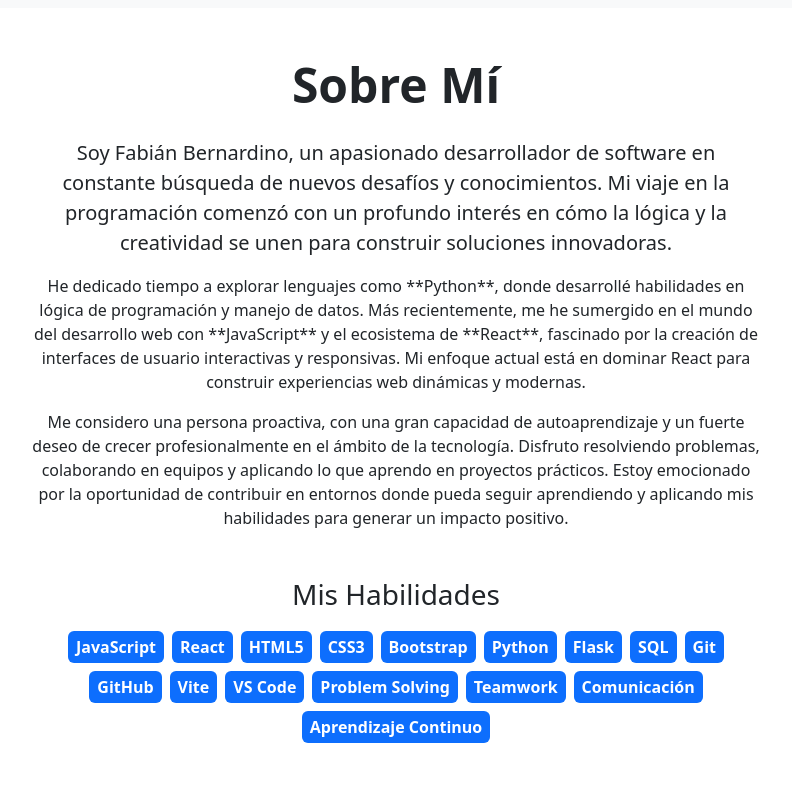
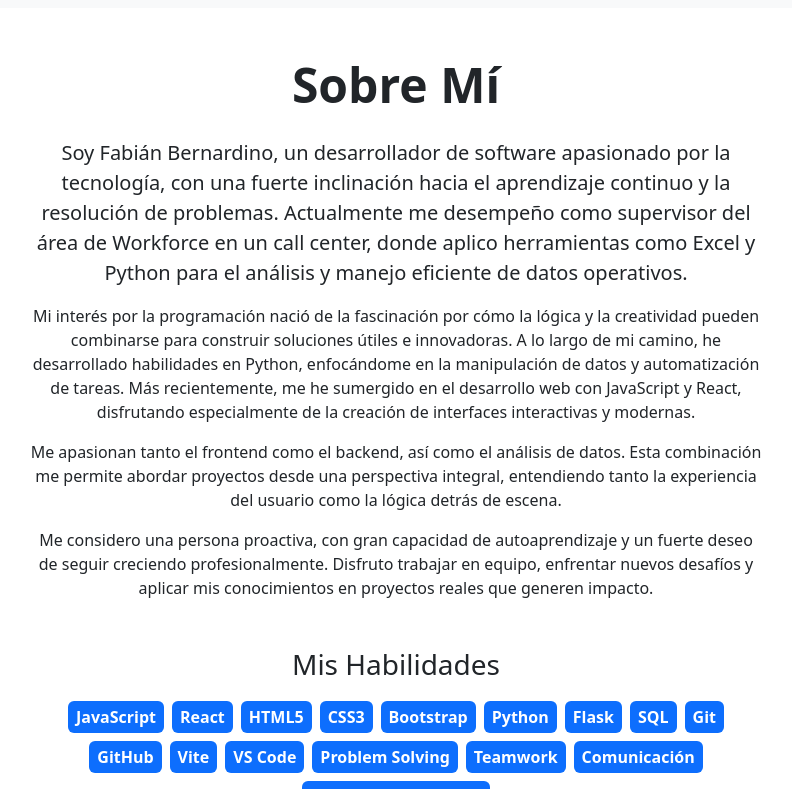
Before and after one commit to Charlydk/Portfolio_personal, a React (Vite) app: page / in a window 1280 px wide. Shown: the part 744-1533 px from the top of the page, without its empty margins (244-1036 px from the left). Built offline with nearby package versions, Linux system fonts and the light colour scheme.

Commit message:
feat: dandole un mejor texto al about

```diff
--- a/src/components/AboutMe.jsx
+++ b/src/components/AboutMe.jsx
@@ -23,13 +23,16 @@ function AboutMe() {
         <Row className="justify-content-center">
           <Col lg={8}> {/* Columna para el contenido principal, centrada */}
             <p className="lead text-center">
-              Soy Fabián Bernardino, un apasionado desarrollador de software en constante búsqueda de nuevos desafíos y conocimientos. Mi viaje en la programación comenzó con un profundo interés en cómo la lógica y la creatividad se unen para construir soluciones innovadoras.
+              Soy Fabián Bernardino, un desarrollador de software apasionado por la tecnología, con una fuerte inclinación hacia el aprendizaje continuo y la resolución de problemas. Actualmente me desempeño como supervisor del área de Workforce en un call center, donde aplico herramientas como Excel y Python para el análisis y manejo eficiente de datos operativos.
             </p>
             <p>
-              He dedicado tiempo a explorar lenguajes como **Python**, donde desarrollé habilidades en lógica de programación y manejo de datos. Más recientemente, me he sumergido en el mundo del desarrollo web con **JavaScript** y el ecosistema de **React**, fascinado por la creación de interfaces de usuario interactivas y responsivas. Mi enfoque actual está en dominar React para construir experiencias web dinámicas y modernas.
+              Mi interés por la programación nació de la fascinación por cómo la lógica y la creatividad pueden combinarse para construir soluciones útiles e innovadoras. A lo largo de mi camino, he desarrollado habilidades en Python, enfocándome en la manipulación de datos y automatización de tareas. Más recientemente, me he sumergido en el desarrollo web con JavaScript y React, disfrutando especialmente de la creación de interfaces interactivas y modernas.
             </p>
             <p>
-              Me considero una persona proactiva, con una gran capacidad de autoaprendizaje y un fuerte deseo de crecer profesionalmente en el ámbito de la tecnología. Disfruto resolviendo problemas, colaborando en equipos y aplicando lo que aprendo en proyectos prácticos. Estoy emocionado por la oportunidad de contribuir en entornos donde pueda seguir aprendiendo y aplicando mis habilidades para generar un impacto positivo.
+              Me apasionan tanto el frontend como el backend, así como el análisis de datos. Esta combinación me permite abordar proyectos desde una perspectiva integral, entendiendo tanto la experiencia del usuario como la lógica detrás de escena.
+            </p>
+             <p>
+              Me considero una persona proactiva, con gran capacidad de autoaprendizaje y un fuerte deseo de seguir creciendo profesionalmente. Disfruto trabajar en equipo, enfrentar nuevos desafíos y aplicar mis conocimientos en proyectos reales que generen impacto.
             </p>
 
             <h3 className="mt-5 mb-3 text-center">Mis Habilidades</h3>
```
